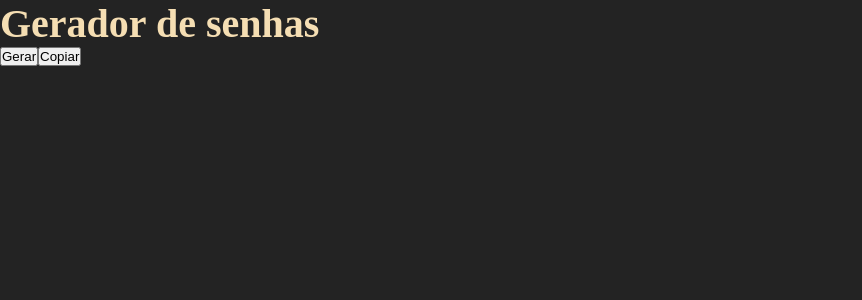
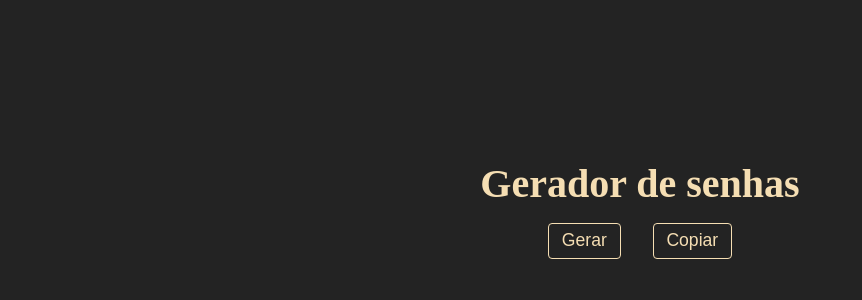
Before and after one commit to wessvs/gerador_senha, a React (Vite) app: page / in a window 1280 px wide. Shown: the top 300 px of the page, without its empty margins (0-862 px from the left). Built offline with nearby package versions, Linux system fonts and the light colour scheme.

Commit message:
Add styles to component and usestate to buttons text

```diff
--- a/src/App.jsx
+++ b/src/App.jsx
@@ -1,11 +1,12 @@
 import { useState } from 'react'
 import GeradorDeSenha from './components/GeradorDeSenha'
 import './assets/styles/globals.css'
+import styles from './App.module.css'
 
 function App() {
 
   return (
-    <div className="container">
+    <div className={styles.container}>
       <GeradorDeSenha />
     </div>
   )
--- /dev/null
+++ b/src/App.module.css
@@ -0,0 +1,10 @@
+.container {
+    display: grid;
+    justify-content: space-around;
+    align-items: center;
+    margin-top: 10rem;
+}
+
+.container h1 {
+    display: block;
+}
--- a/src/components/GeradorDeSenha/index.jsx
+++ b/src/components/GeradorDeSenha/index.jsx
@@ -1,17 +1,21 @@
 import { useState } from "react"
+import styles from './index.module.css'
 
 export default function GeradorDeSenha() {
     const [ textoCopiado, setTextoCopiado ] = useState('Copiar')
+    const [textoGerado, setTextoGerado ] = useState('Gerar')
 
     function handleCopiar() {
-        alert("Você copiou!")
         setTextoCopiado("Copiado!")
+        // falta add codigo para ctrl-c
     }
     return (
         <>
         <h1>Gerador de senhas</h1>
-        <button>Gerar</button>
-        <button onClick={handleCopiar}> {textoCopiado} </button>
+        <div className={styles.buttons}>
+            <button>{textoGerado}</button>
+            <button onClick={handleCopiar}> {textoCopiado} </button>
+        </div>
         </>
     )
 }
--- /dev/null
+++ b/src/components/GeradorDeSenha/index.module.css
@@ -0,0 +1,24 @@
+.buttons {
+    display: flex;
+    justify-content: center;
+    gap: 2rem;
+    margin: 1rem;
+}
+
+.buttons button {
+    width: fit-content;
+    padding: .4rem .8rem;
+    font-size: 1.1rem;
+    border-radius: .25rem;
+    background-color: #232323;
+    color: #F5DEB3;
+    border: 1px solid #F5DEB3;
+    transition: .3s ease-in-out;
+}
+
+.buttons button:hover {
+    cursor: pointer;
+    border: 1px solid transparent;
+    background-color: #F5DEB3;
+    color: #232323;
+}
```
